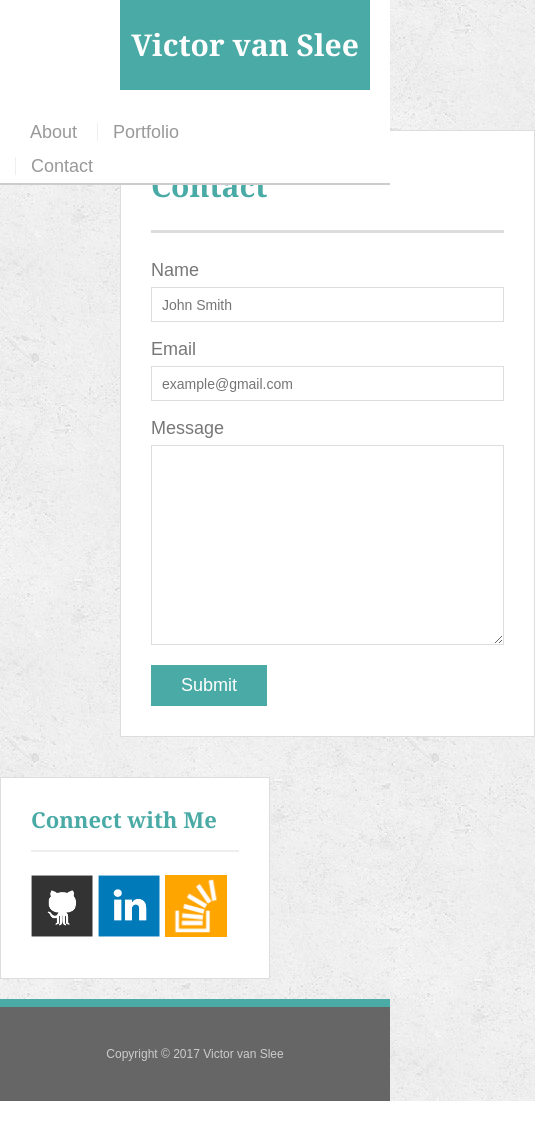
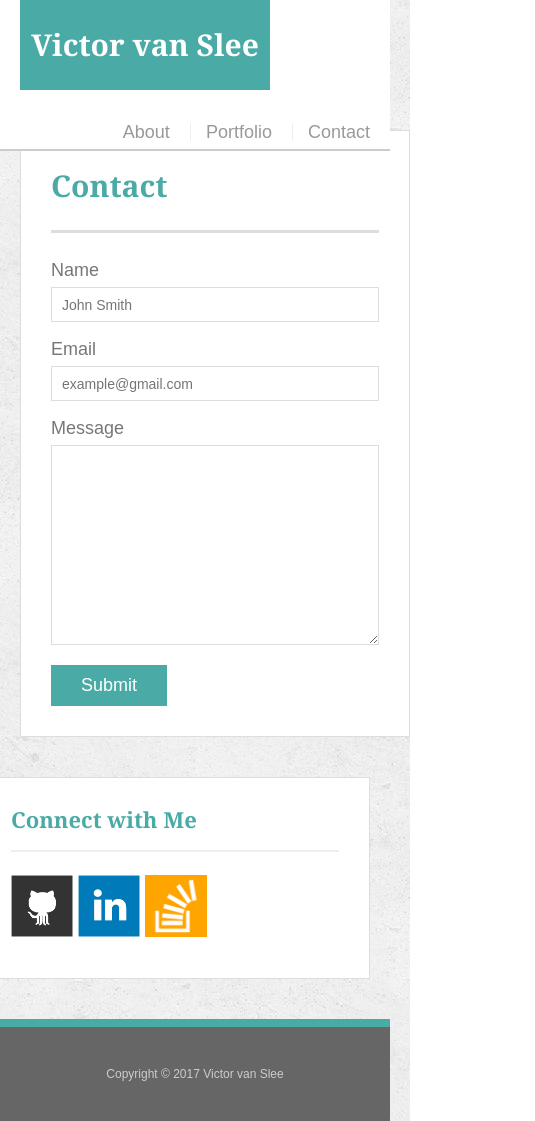
Before and after one commit to vvanslee/Reponsive-Portfolio, a plain HTML site: page contact.html in a window 390 px wide. Shown: the whole page, 535 px wide, since content can reach past the window. Drawn offline with Linux system fonts and the light colour scheme.

Commit message:
responsive to 768px width

```diff
--- a/assets/css/style.css
+++ b/assets/css/style.css
@@ -1,7 +1,5 @@
 @media screen and (max-width: 980px){
-
   /* general */
-
   section.sidebar{
     margin-right: 120px;
   }
@@ -11,26 +9,47 @@
   nav{
     margin-right: 120px;
   }
-
-  /* about */
-
-  section.main-section {
+    section.main-section {
     width: 415px;
     margin-left: 120px;
+  /* about */
   }
   img.auth-image {
     width: 355px;
     margin-bottom: 20px;
   }
-
   /* portfolio */
-
   div.work {
     width: 360px;
   }
 }
 
 @media screen and (max-width: 768px){
+  /* general */
+  #logo {
+    margin-left: 20px;
+  }
+  nav {
+    margin-right: 20px;
+  }
+  section.main-section {
+    width: 100%;
+    max-width: 728px;
+    margin-left: 20px;
+    margin-right: 20px;
+  }
+  section.sidebar {
+    width: 100%;
+    max-width: 728px;
+    margin-left: 20px;
+    margin-right: 20px;
+    margin-bottom: 40px;
+  }
+  /* portfolio */
+  div.work{
+    width: 313px;
+    margin-bottom: 10px;
+  }
 
 }
 
```
